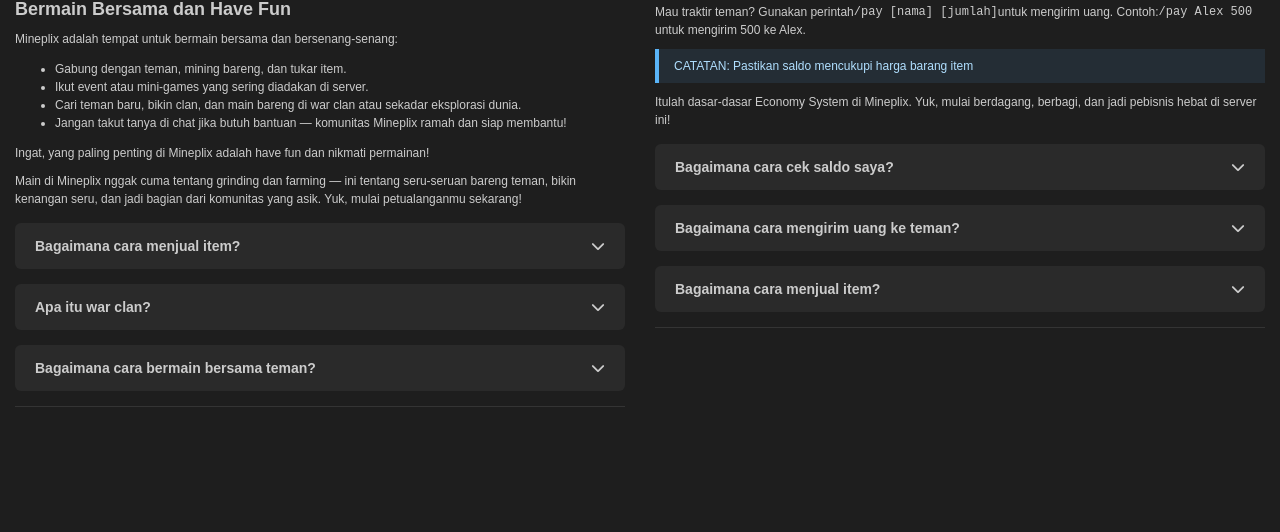
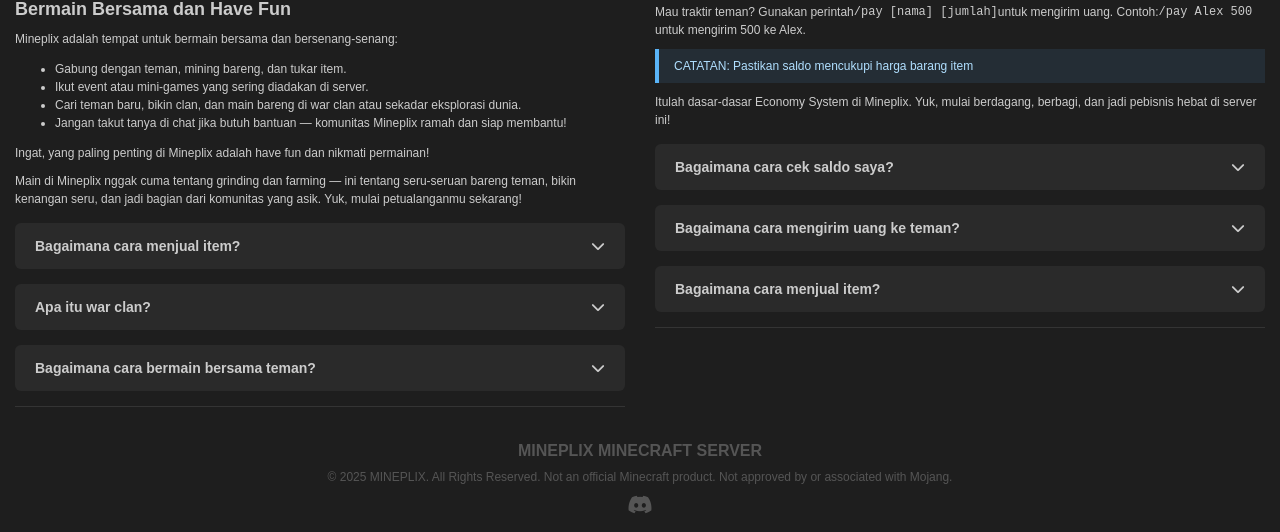
Before and after one commit to YGAKS/komplix, a plain HTML site: page tutorial/index.html in a window 1280 px wide. Shown: the part 1557-2089 px from the top of the page. Before the commit the page ends 1974 px from the top, so only its background shows below. Drawn offline with Linux system fonts and the light colour scheme.

Commit message:
Update index.html

```diff
--- a/tutorial/index.html
+++ b/tutorial/index.html
@@ -408,11 +408,52 @@
   position: relative;
   top: 1px;
 }
+.footer {
+  padding: 15px;
+  text-align: center;
+  margin-top: 10px;
+}
+
+.footer-content {
+  display: flex;
+  color: #555;
+  flex-direction: column;
+  align-items: center;
+  gap: 10px;
+}
+
+.footer-title {
+  font-weight: bold;
+  font-size: 16px;
+}
+
+.footer-desc {
+  font-size: 12px;
+  color: #555;
+  text-align: center;
+}
+
+.footer-icons {
+  display: flex;
+  gap: 15px;
+}
+
+.footer-icons a {
+  color: #555;
+  font-size: 20px;
+  text-decoration: none;
+  transition: transform 0.2s ease, color 0.2s ease;
+}
+
+.footer-icons a:hover {
+  transform: scale(1.1);
+  color: #555555;
+}
 </style>
 </head>
 <body>
 
-<div class="slide-menu" id="slideMenu"><a href="/"><i class="fa fa-house"></i><span>Beranda</span></a><a href="/pengetahuan"><i class="fa fa-info-circle"></i><span>Pengetahuan</span></a><a href="/pembaruan"><i class="fa fa-calendar"></i><span>Pembaruan</span></a><a href="/marketplace"><i class="fa fa-store"></i><span>Marketplace</span></a><a href="/leaderboard"><i class="fa fa-trophy"></i><span>Leaderboard</span></a></div><div class="menu-overlay" id="menuOverlay"></div><div class="navbar"><div class="navbar-left"><div class="menu-toggle" id="menuToggle"><i class="fas fa-bars"></i></div><div class="navbar-title">MINEPLIX</div></div><div class="navbar-center"><a href="" class="link" onclick="history.back(); return false;">Kembali</a><a href="/pengetahuan" class="link">Pengetahuan</a><a href="/pembaruan" class="link">Pembaruan</a><a href="/marketplace" class="link">Marketplace</a><a href="/leaderboard" class="link">Leaderboard</a></div><div class="navbar-right"><i class="fas fa-store" onclick="location.href='/marketplace'"></i></div></div>
+<div class="slide-menu" id="slideMenu"><a href="/"><i class="fa fa-house"></i><span>Beranda</span></a><a href="/pengetahuan"><i class="fa fa-info-circle"></i><span>Pengetahuan</span></a><a href="/pembaruan"><i class="fa fa-calendar"></i><span>Pembaruan</span></a><a href="/marketplace"><i class="fa fa-store"></i><span>Marketplace</span></a><a href="/leaderboard"><i class="fa fa-trophy"></i><span>Leaderboard</span></a></div><div class="menu-overlay" id="menuOverlay"></div><div class="navbar"><div class="navbar-left"><div class="menu-toggle" id="menuToggle"><i class="fas fa-bars"></i></div><div class="navbar-title">MINEPLIX</div></div><div class="navbar-center"><a href="/" class="link">Beranda</a><a href="/pengetahuan" class="link">Pengetahuan</a><a href="/pembaruan" class="link">Pembaruan</a><a href="/marketplace" class="link">Marketplace</a><a href="/leaderboard" class="link">Leaderboard</a></div><div class="navbar-right"><i class="fas fa-store" onclick="location.href='/marketplace'"></i></div></div>
 
 
 <div class="top-bar"><div class="breadcrumb">halaman tutorial</div><div class="search-bar"><input type="text" id="searchInput" placeholder="Cari tutorial apa?."><button id="clearSearch"><i class="fa-solid fa-circle-xmark"></i></button></div></div>
@@ -544,6 +585,8 @@
   </div>
   <hr></div>
 
-</div><script>
+</div>
+
+<footer class="footer"><div class="footer-content"><div class="footer-title">MINEPLIX MINECRAFT SERVER</div><div class="footer-desc">© 2025 MINEPLIX. All Rights Reserved. Not an official Minecraft product. Not approved by or associated with Mojang.</div><div class="footer-icons"><a href="https://discord.gg/NANMb6ZNHs" aria-label="Discord"><i class="fab fa-discord"></i></a></div></div></footer><script>
 const menuToggle=document.getElementById("menuToggle"),slideMenu=document.getElementById("slideMenu"),menuOverlay=document.getElementById("menuOverlay");let isMenuOpen=!1;menuToggle.addEventListener("click",e=>{e.stopPropagation(),isMenuOpen=!isMenuOpen,slideMenu.classList.toggle("open"),menuOverlay.classList.toggle("show"),menuToggle.innerHTML=isMenuOpen?'<i class="fas fa-xmark"></i>':'<i class="fas fa-bars"></i>'}),document.addEventListener("click",e=>{isMenuOpen&&!slideMenu.contains(e.target)&&!menuToggle.contains(e.target)&&(slideMenu.classList.remove("open"),menuOverlay.classList.remove("show"),isMenuOpen=!1,menuToggle.innerHTML='<i class="fas fa-bars"></i>')});const faqQuestions=document.querySelectorAll(".faq-question");faqQuestions.forEach(e=>{e.addEventListener("click",()=>{const n=e.nextElementSibling,t=e.querySelector("i.fas");if(n.classList.contains("open"))n.classList.remove("open"),t.classList.remove("fa-chevron-up"),t.classList.add("fa-chevron-down");else{document.querySelectorAll(".faq-answer.open").forEach(e=>{e.classList.remove("open"),e.previousElementSibling.querySelector("i.fas").classList.remove("fa-chevron-up"),e.previousElementSibling.querySelector("i.fas").classList.add("fa-chevron-down")}),n.classList.add("open"),t.classList.remove("fa-chevron-down"),t.classList.add("fa-chevron-up")}})});
 </script><script>const scrollBtn=document.getElementById("scrollTopBtn"),searchInput=document.getElementById("searchInput"),clearSearch=document.getElementById("clearSearch"),container=document.querySelector(".article-container"),articles=Array.from(container.querySelectorAll(".article"));window.addEventListener("scroll",()=>{scrollBtn.classList.toggle("show",window.scrollY>300)}),scrollBtn.addEventListener("click",()=>{window.scrollTo({top:0,behavior:"smooth"})}),searchInput.addEventListener("input",function(){const e=this.value.toLowerCase();container.innerHTML="";const t=[],n=[];articles.forEach(a=>{const r=a.id.toLowerCase();r.includes(e)?t.push(a):n.push(a)}),[...t,...n].forEach(a=>container.appendChild(a)),clearSearch.style.display=e?"block":"none"}),clearSearch.addEventListener("click",()=>{searchInput.value="",clearSearch.style.display="none",container.innerHTML="",articles.forEach(a=>container.appendChild(a)),searchInput.focus()});</script></body></html>
```
